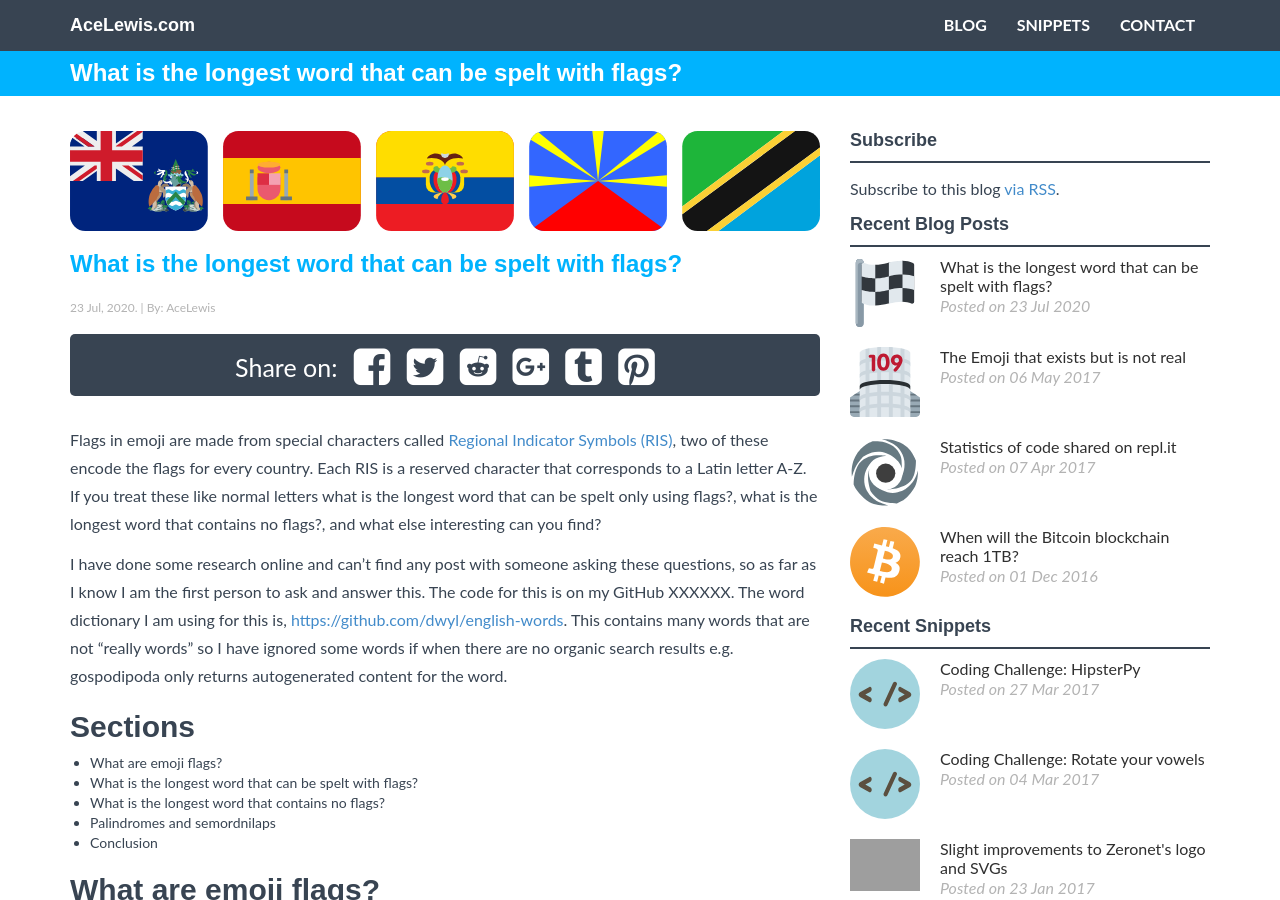
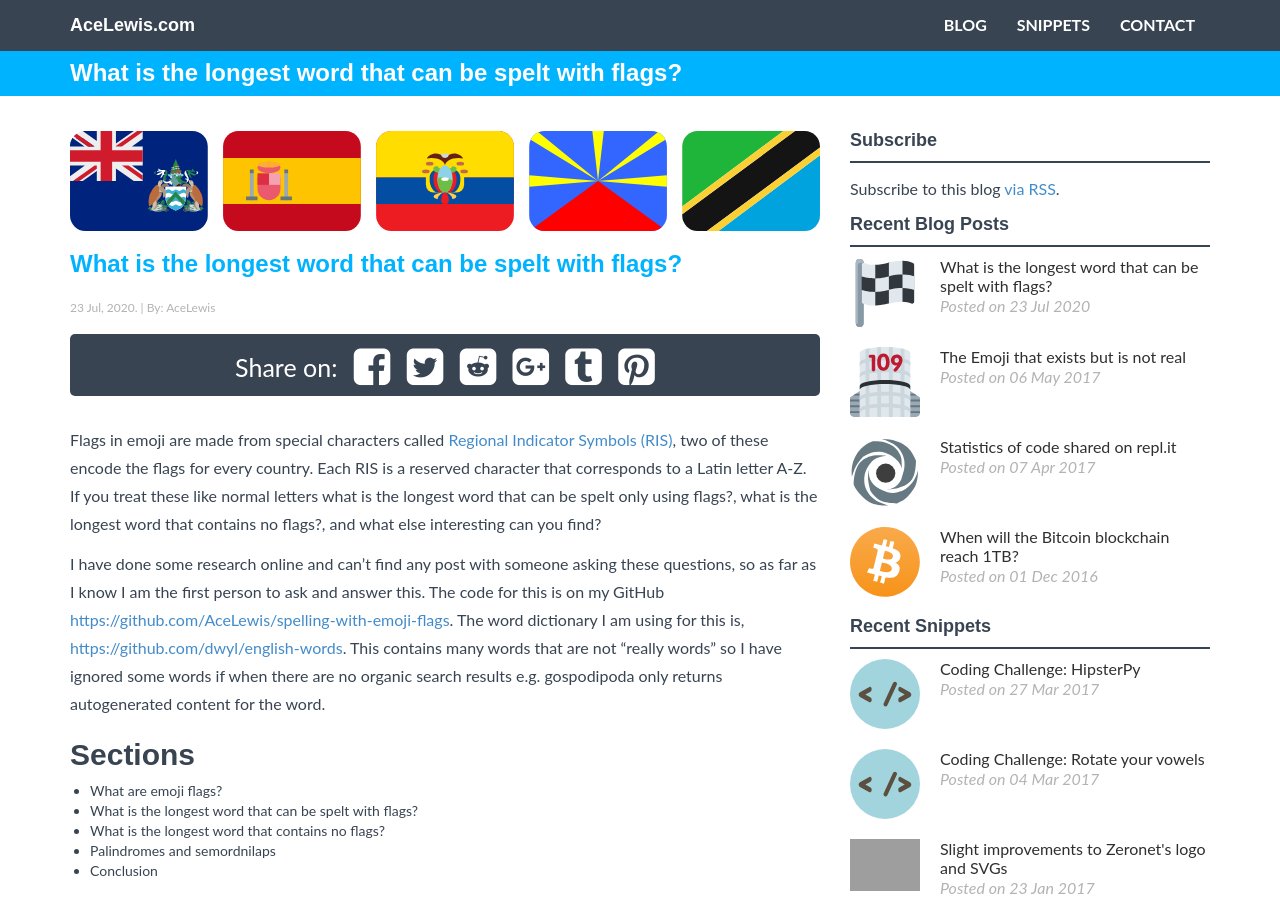
Before and after one commit to AceLewis/AceLewis.github.io, a Jekyll site: the page built from _posts/blog/2020-07-24-what-is-the-longest-word-that-can-be-spelt-with-flags.markdown, in a window 1280 px wide and 900 px high. Built offline with Jekyll 4.4.1, drawn with Linux system fonts in a browser that asks for light colours; nearby versions of some CDN libraries; emoji names are drawn with the system emoji font; comment, search, counter and statistics services are not loaded; some of the changed text lies outside the part shown; grey boxes are pictures that could not be loaded.

Commit message:
Update 2020-07-24-what-is-the-longest-word-that-can-be-spelt-with-flags.markdown
Added github link to the post

```diff
--- a/_posts/blog/2020-07-24-what-is-the-longest-word-that-can-be-spelt-with-flags.markdown
+++ b/_posts/blog/2020-07-24-what-is-the-longest-word-that-can-be-spelt-with-flags.markdown
@@ -20,7 +20,7 @@ Flags in emoji are made from special characters called [Regional Indicator Symbo
 
 <!--more-->
 
-I have done some research online and can't find any post with someone asking these questions, so as far as I know I am the first person to ask and answer this. The code for this is on my GitHub XXXXXX. The word dictionary I am using for this is, [https://github.com/dwyl/english-words](https://github.com/dwyl/english-words){:target="_blank"}{{_}}. This contains many words that are not "really words" so I have ignored some words if when there are no organic search results e.g. gospodipoda only returns autogenerated content for the word.
+I have done some research online and can't find any post with someone asking these questions, so as far as I know I am the first person to ask and answer this. The code for this is on my GitHub [https://github.com/AceLewis/spelling-with-emoji-flags](https://github.com/AceLewis/spelling-with-emoji-flags){:target="_blank"}{{_}}. The word dictionary I am using for this is, [https://github.com/dwyl/english-words](https://github.com/dwyl/english-words){:target="_blank"}{{_}}. This contains many words that are not "really words" so I have ignored some words if when there are no organic search results e.g. gospodipoda only returns autogenerated content for the word.
 
 ## Sections
 
```
Also changed, not shown: other parts of _posts/blog/2020-07-24-what-is-the-longest-word-that-can-be-spelt-with-flags.markdown (+1 -1 lines).
